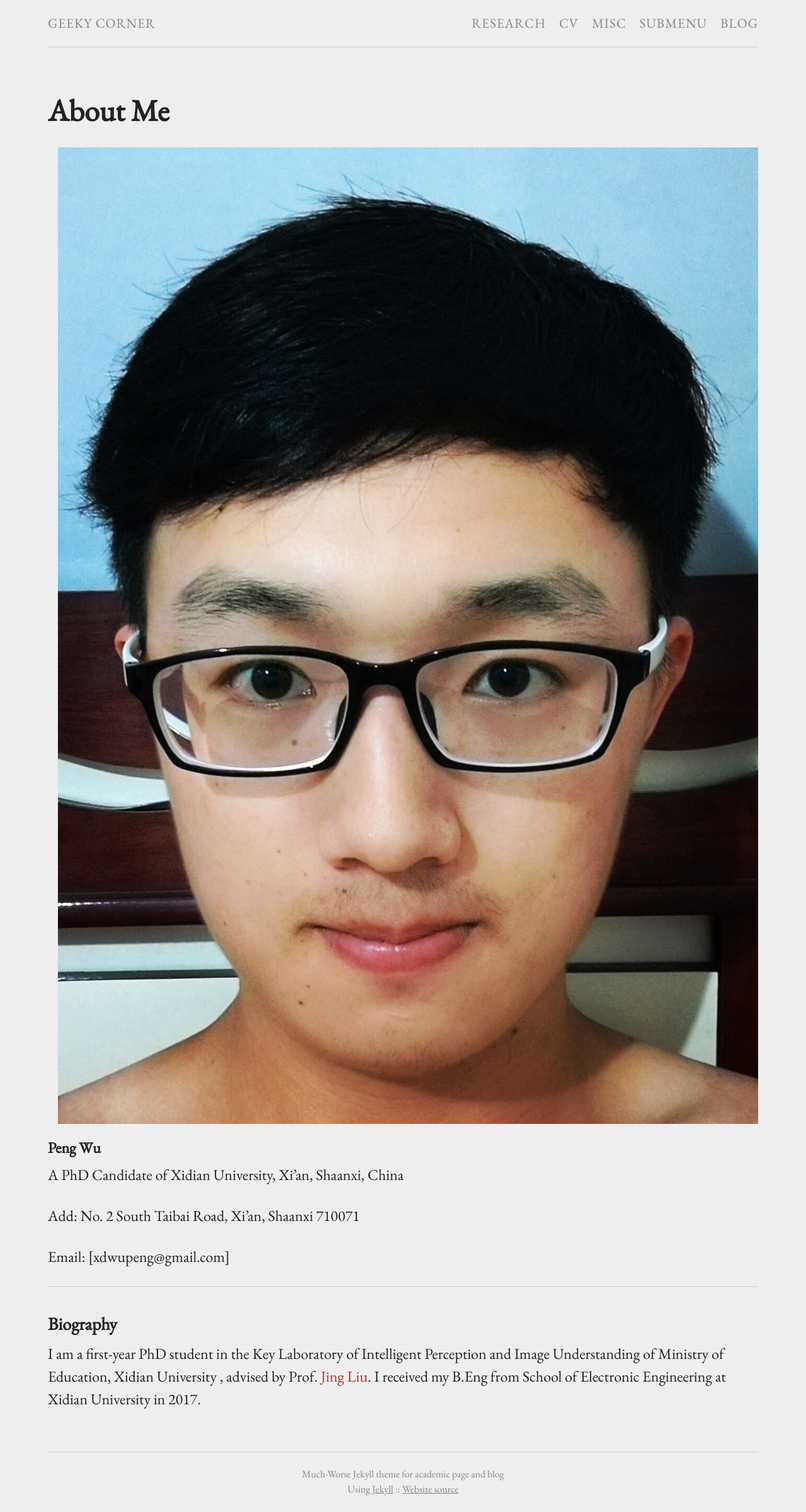
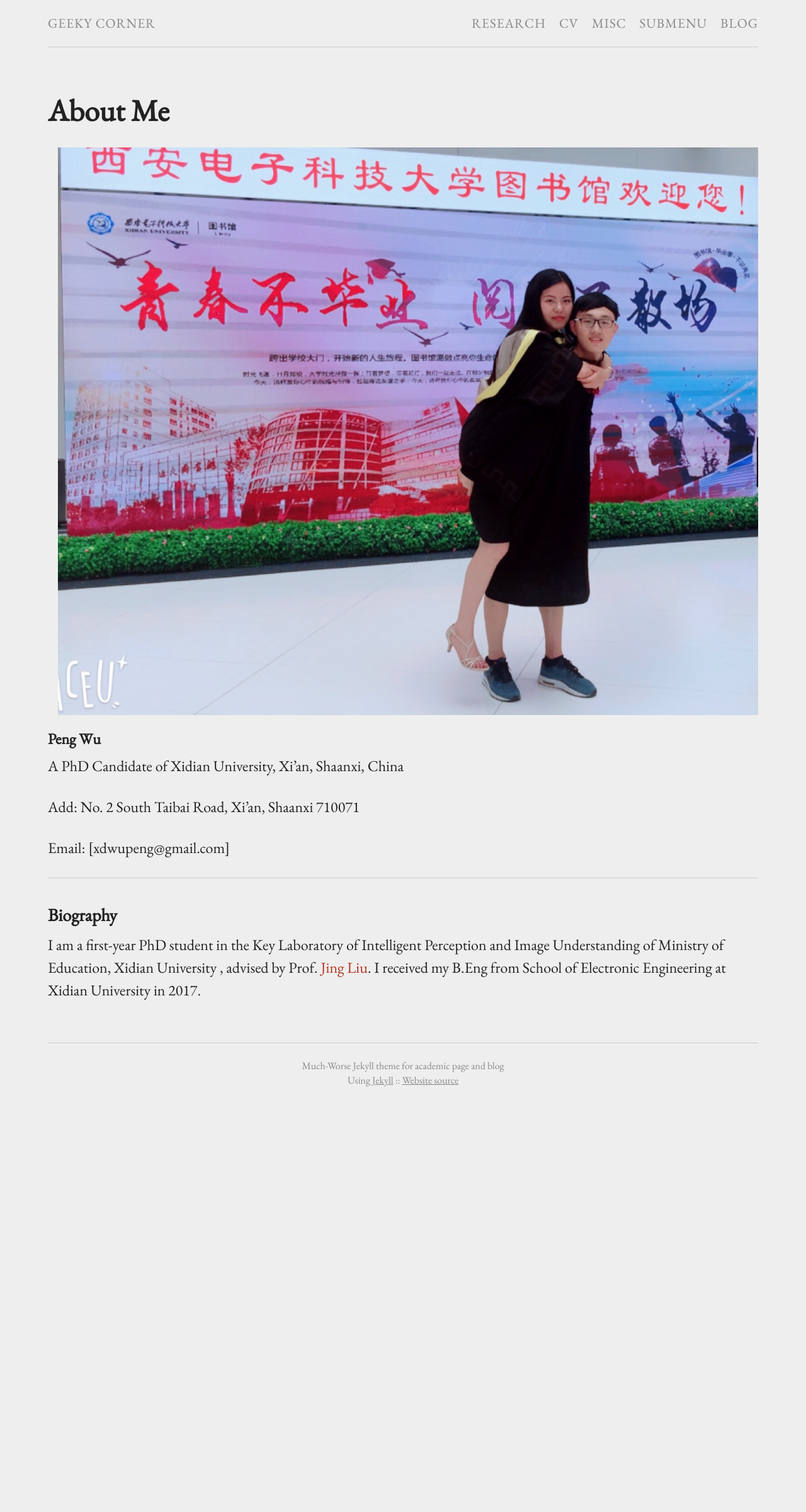
Before and after one commit to Roc-Ng/Roc-Ng.github.io, a Jekyll site: the page built from index.md, in a window 1280 px wide. Shown: the whole page at 63% size. Built offline with Jekyll 4.4.1, drawn with Linux system fonts in a browser that asks for light colours; after the commit the page ends 1751 px from its top, so only the background shows below that.

Commit message:
初始化个人主页仓库

```diff
--- a/index.md
+++ b/index.md
@@ -4,7 +4,7 @@
 permalink: /
 ---
 
-{% include image.html url="images/me.jpg" caption="" max_width="300px" align="right" %}
+{% include image.html url="images/youandme.jpg" caption="" max_width="30px" align="right" %}
 
 #### Peng Wu
 
```
Also changed, not shown: images/youandme.jpg (added).
